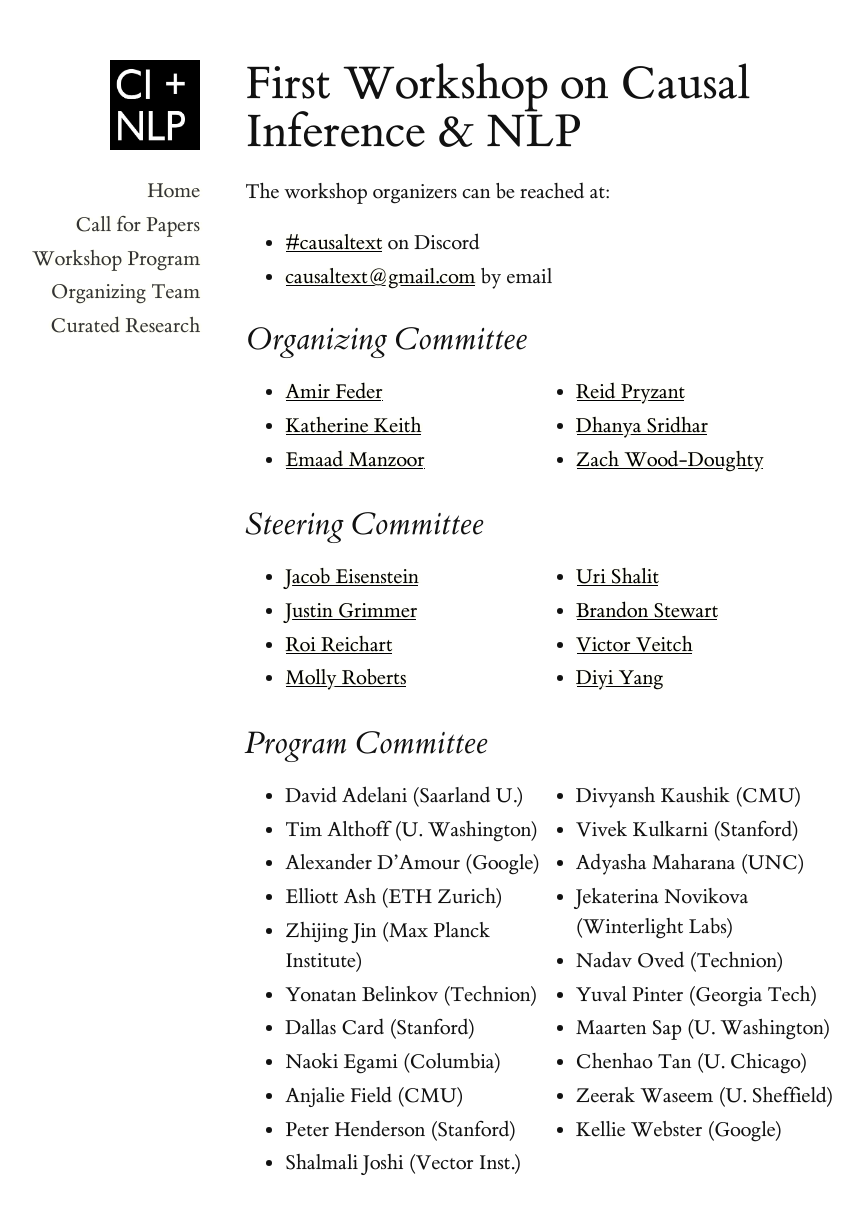
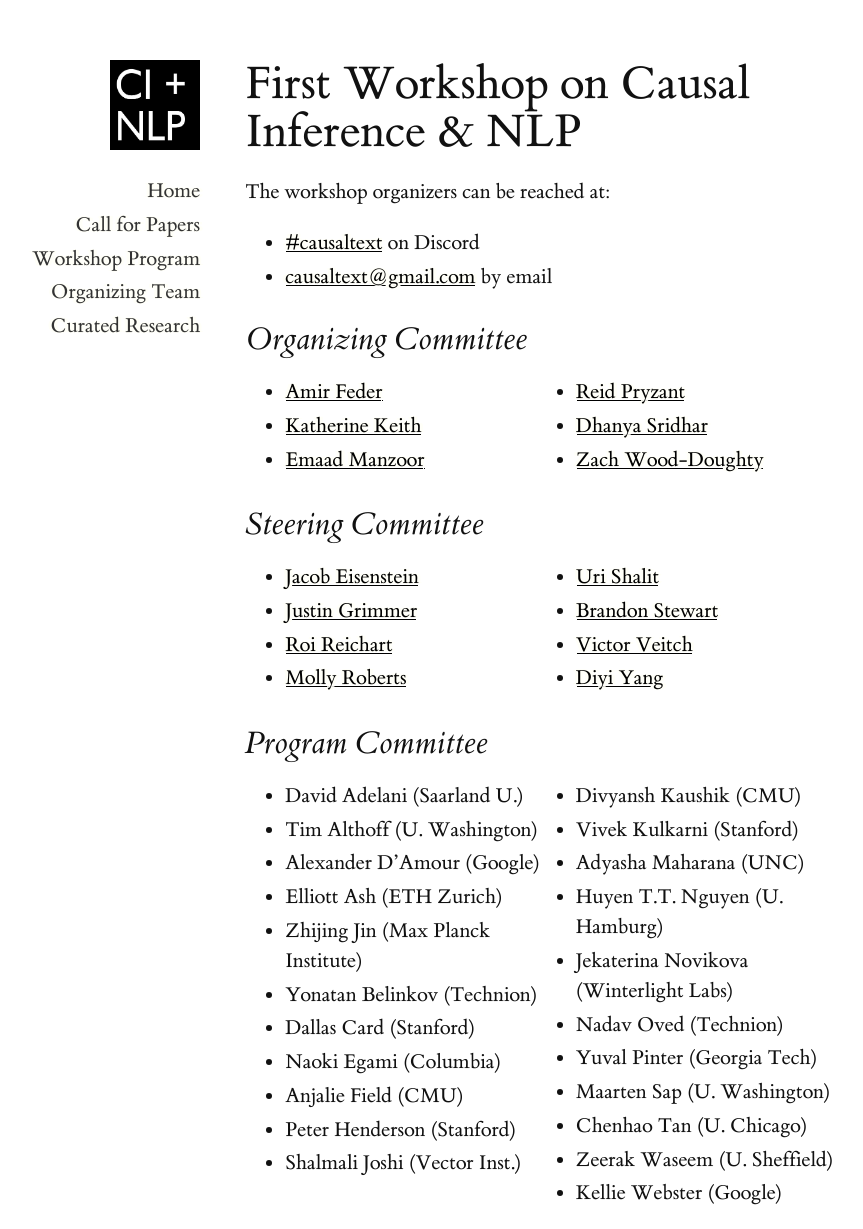
Before and after one commit to causaltext/causaltext.github.io, a Jekyll site: the page built from 2021/team.md, in a window 1280 px wide. Shown: the whole page, without its empty margins (211-1074 px from the left). Built offline with Jekyll 4.4.1, drawn with Linux system fonts in a browser that asks for light colours; before the commit the page ends 1199 px from its top, so only the background shows below that.

Commit message:
add huyen nguyen to pc

```diff
--- a/2021/team.md
+++ b/2021/team.md
@@ -51,6 +51,7 @@ The workshop organizers can be reached at:
   * Divyansh Kaushik (CMU)
   * Vivek Kulkarni (Stanford)
   * Adyasha Maharana (UNC)
+  * Huyen T.T. Nguyen (U. Hamburg)
   * Jekaterina Novikova (Winterlight Labs)
   * Nadav Oved (Technion)
   * Yuval Pinter (Georgia Tech)
```
